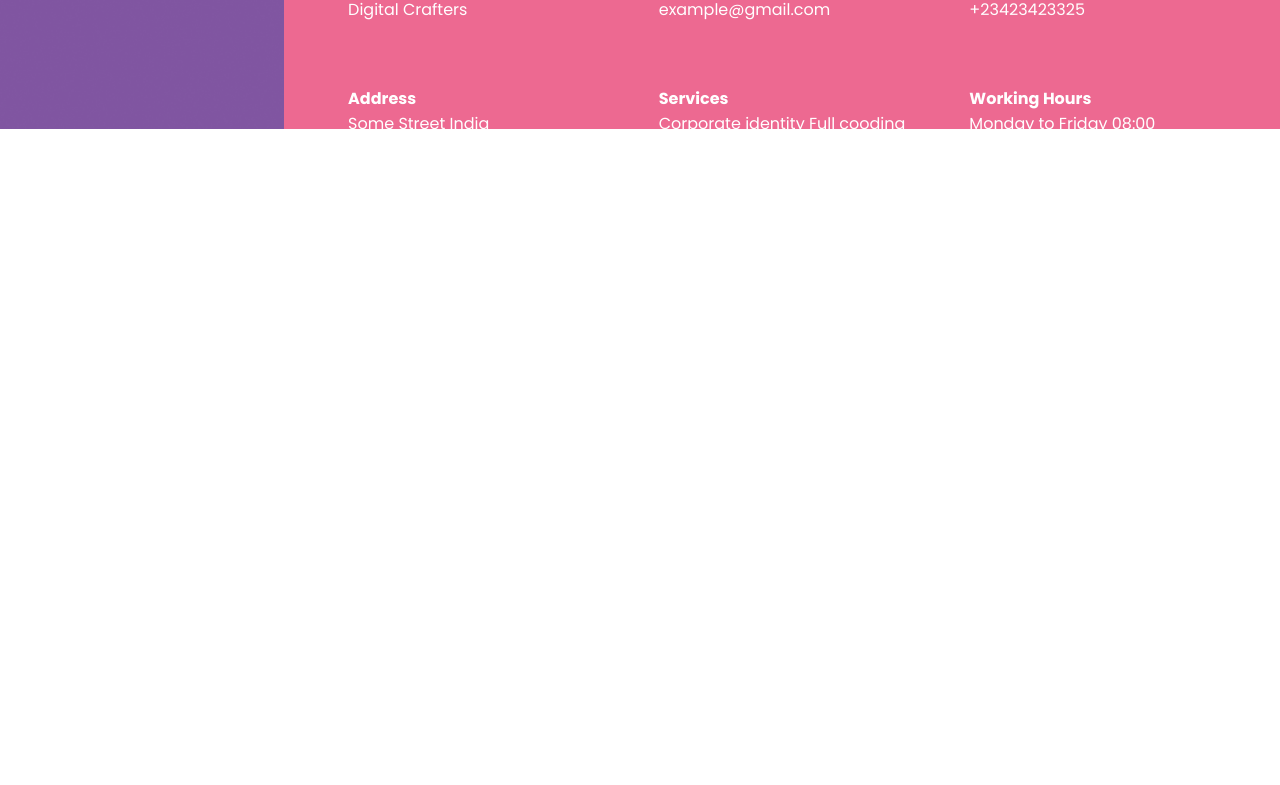
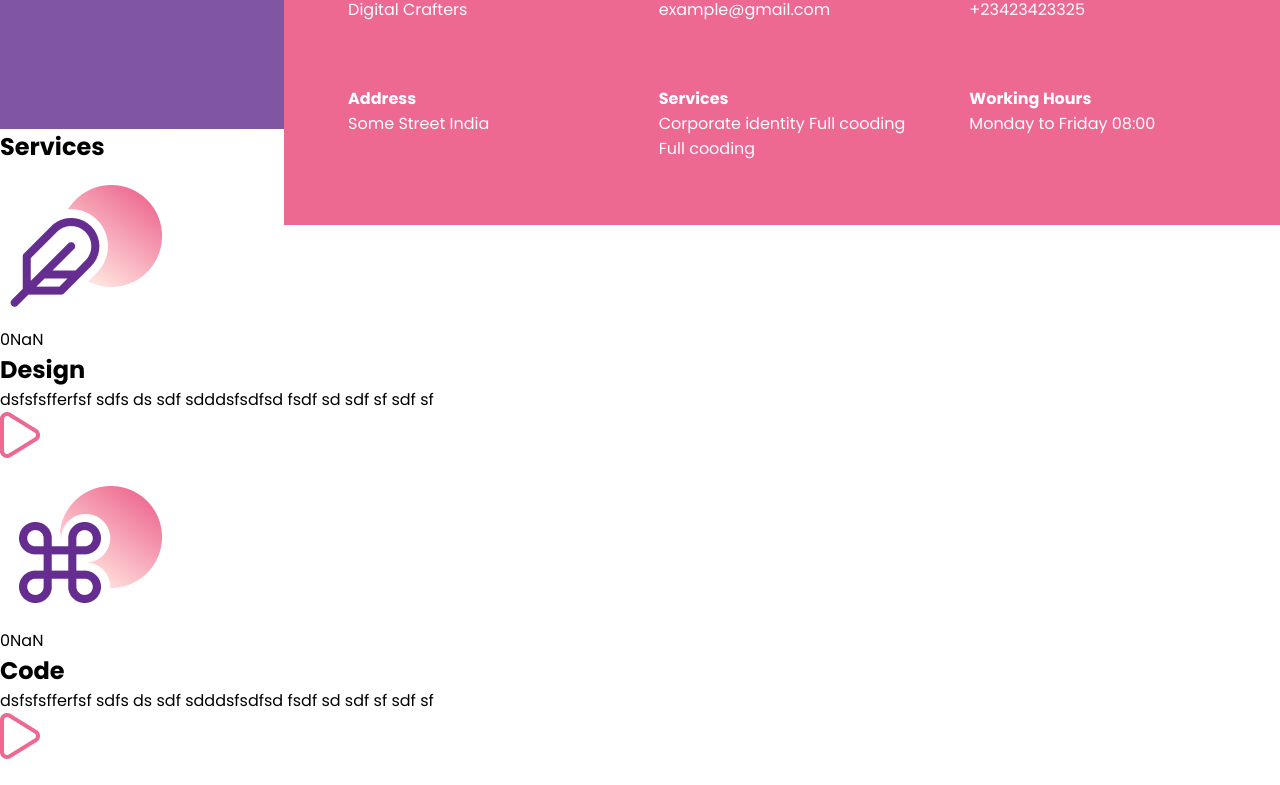
Before and after one commit to Andrewmoren/my_portfolio, a React (Create React App) app: page / in a window 1280 px wide. Shown: the part 671-1456 px from the top of the page. Before the commit the page ends 800 px from the top, so only its background shows below. Built offline with nearby package versions, Linux system fonts and the light colour scheme.

Commit message:
home: services 1

```diff
--- a/src/components/Services.jsx
+++ b/src/components/Services.jsx
@@ -1,7 +1,54 @@
 import React from "react";
+import styled from "styled-components";
+import service1 from "../assets/service1.png";
+import service2 from "../assets/service2.png";
+import service3 from "../assets/service3.png";
+import play from "../assets/play.png";
+
+import Title from "./Title";
 
 const Services = () => {
-  return <div></div>;
+  const data = [
+    {
+      type: "Design",
+      text: "dsfsfsfferfsf sdfs ds sdf sdddsfsdfsd fsdf sd sdf sf sdf sf ",
+      image: service1,
+    },
+    {
+      type: "Code",
+      text: "dsfsfsfferfsf sdfs ds sdf sdddsfsdfsd fsdf sd sdf sf sdf sf ",
+      image: service2,
+    },
+    {
+      type: "Support",
+      text: "dsfsfsfferfsf sdfs ds sdf sdddsfsdfsd fsdf sd sdf sf sdf sf ",
+      image: service3,
+    },
+  ];
+  return (
+    <Section id="services">
+      <Title value="Services" />
+      <div className="services">
+        {data.map(({ type, text, image, index }) => {
+          return (
+            <div className="services__service">
+              <div className="services__service__image">
+                <img src={image} alt="Services" />
+              </div>
+              <div className="services__service__title">
+                <span>0{index + 1}</span>
+                <h2>{type}</h2>
+              </div>
+              <p className="services__service__description">{text}</p>
+              <img src={play} alt="Play" />
+            </div>
+          );
+        })}
+      </div>
+    </Section>
+  );
 };
 
+const Section = styled.section``;
+
 export default Services;
--- a/src/components/Title.jsx
+++ b/src/components/Title.jsx
@@ -1,7 +1,14 @@
 import React from "react";
+import styled from "styled-components";
 
-const Title = () => {
-  return <div></div>;
+const Title = ({ value }) => {
+  return (
+    <Div>
+      <h1>{value}</h1>
+    </Div>
+  );
 };
 
+const Div = styled.div``;
+
 export default Title;
```
